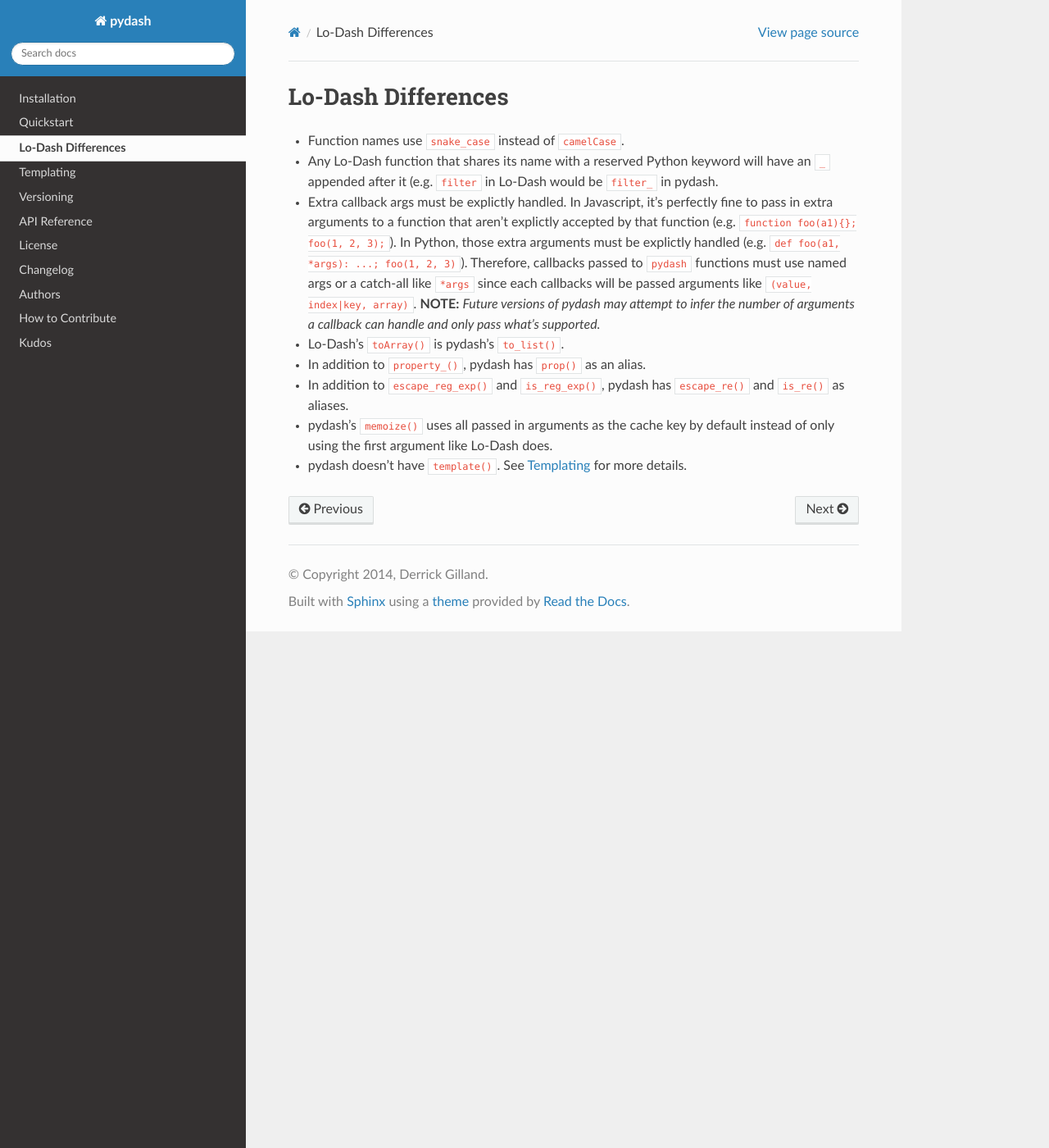
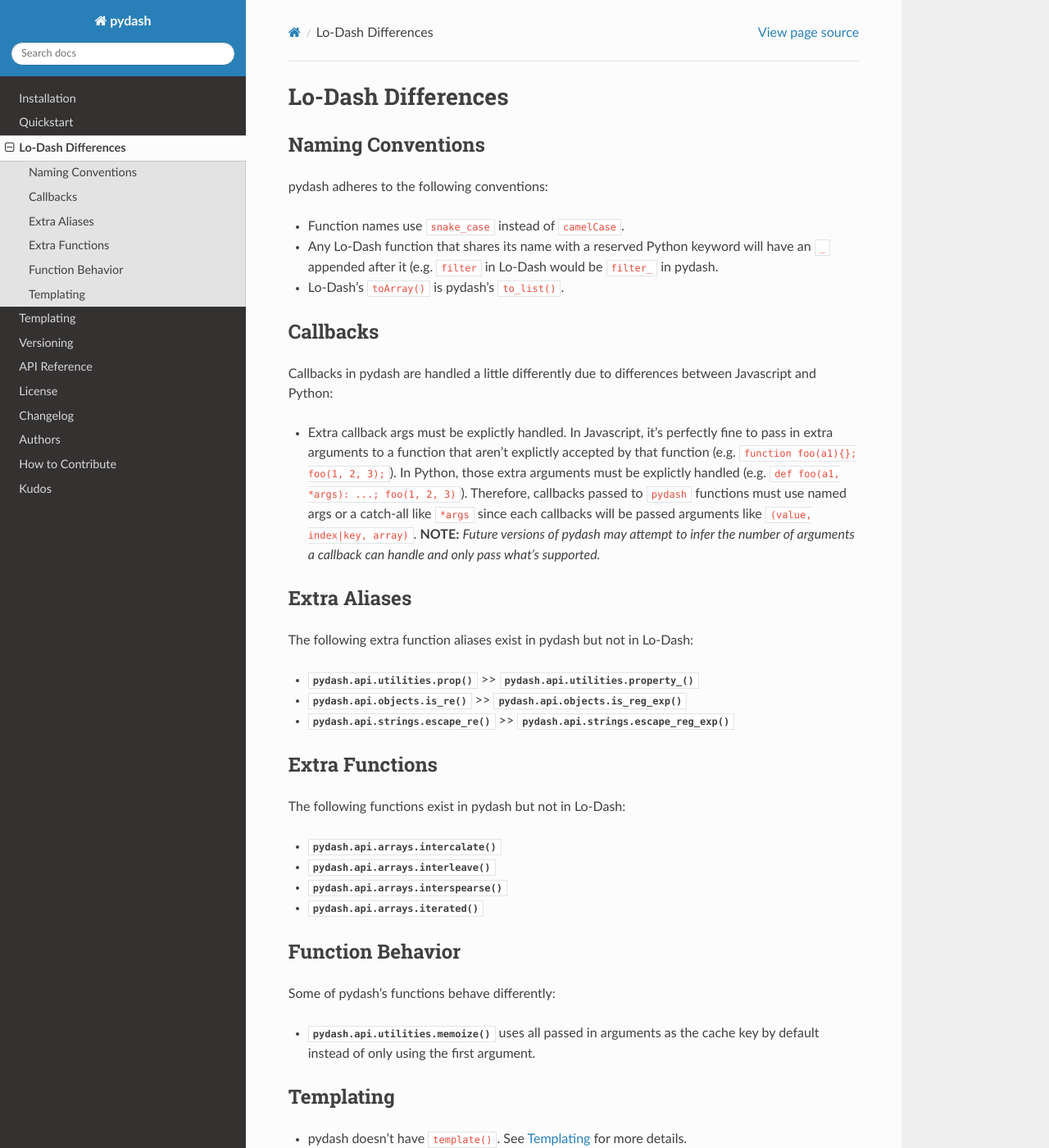
Before and after one commit to dgilland/pydash, a Sphinx documentation site: the page built from docs/differences.rst, in a window 1280 px wide and 1400 px high. Shown: the whole window at 82% size. Built offline with Sphinx 7.4.7 and the Read the Docs theme 2.0.0, drawn with Linux system fonts in a browser that asks for light colours; the version number could not be read and is left out.

Commit message:
Expand on differences with Lo-Dash.

```diff
--- a/docs/differences.rst
+++ b/docs/differences.rst
@@ -1,11 +1,55 @@
 Lo-Dash Differences
 ===================
 
+
+Naming Conventions
+------------------
+
+pydash adheres to the following conventions:
+
 - Function names use ``snake_case`` instead of ``camelCase``.
 - Any Lo-Dash function that shares its name with a reserved Python keyword will have an ``_`` appended after it (e.g. ``filter`` in Lo-Dash would be ``filter_`` in pydash.
+- Lo-Dash's ``toArray()`` is pydash's ``to_list()``.
+
+
+Callbacks
+---------
+
+Callbacks in pydash are handled a little differently due to differences between Javascript and Python:
+
 - Extra callback args must be explictly handled. In Javascript, it's perfectly fine to pass in extra arguments to a function that aren't explictly accepted by that function (e.g. ``function foo(a1){}; foo(1, 2, 3);``). In Python, those extra arguments must be explictly handled (e.g. ``def foo(a1, *args): ...; foo(1, 2, 3)``). Therefore, callbacks passed to ``pydash`` functions must use named args or a catch-all like ``*args`` since each callbacks will be passed arguments like ``(value, index|key, array)``. **NOTE:** *Future versions of pydash may attempt to infer the number of arguments a callback can handle and only pass what's supported.*
-- Lo-Dash's ``toArray()`` is pydash's ``to_list()``.
-- In addition to ``property_()``, pydash has ``prop()`` as an alias.
-- In addition to ``escape_reg_exp()`` and ``is_reg_exp()``, pydash has ``escape_re()`` and ``is_re()`` as aliases.
-- pydash's ``memoize()`` uses all passed in arguments as the cache key by default instead of only using the first argument like Lo-Dash does.
+
+
+Extra Aliases
+-------------
+
+The following extra function aliases exist in pydash but not in Lo-Dash:
+
+- :func:`pydash.api.utilities.prop` >> :func:`pydash.api.utilities.property_`
+- :func:`pydash.api.objects.is_re` >> :func:`pydash.api.objects.is_reg_exp`
+- :func:`pydash.api.strings.escape_re` >> :func:`pydash.api.strings.escape_reg_exp`
+
+
+Extra Functions
+---------------
+
+The following functions exist in pydash but not in Lo-Dash:
+
+- :func:`pydash.api.arrays.intercalate`
+- :func:`pydash.api.arrays.interleave`
+- :func:`pydash.api.arrays.interspearse`
+- :func:`pydash.api.arrays.iterated`
+
+
+Function Behavior
+-----------------
+
+Some of pydash's functions behave differently:
+
+- :func:`pydash.api.utilities.memoize` uses all passed in arguments as the cache key by default instead of only using the first argument.
+
+
+Templating
+----------
+
 - pydash doesn't have ``template()``. See :ref:`Templating <templating>` for more details.
```
